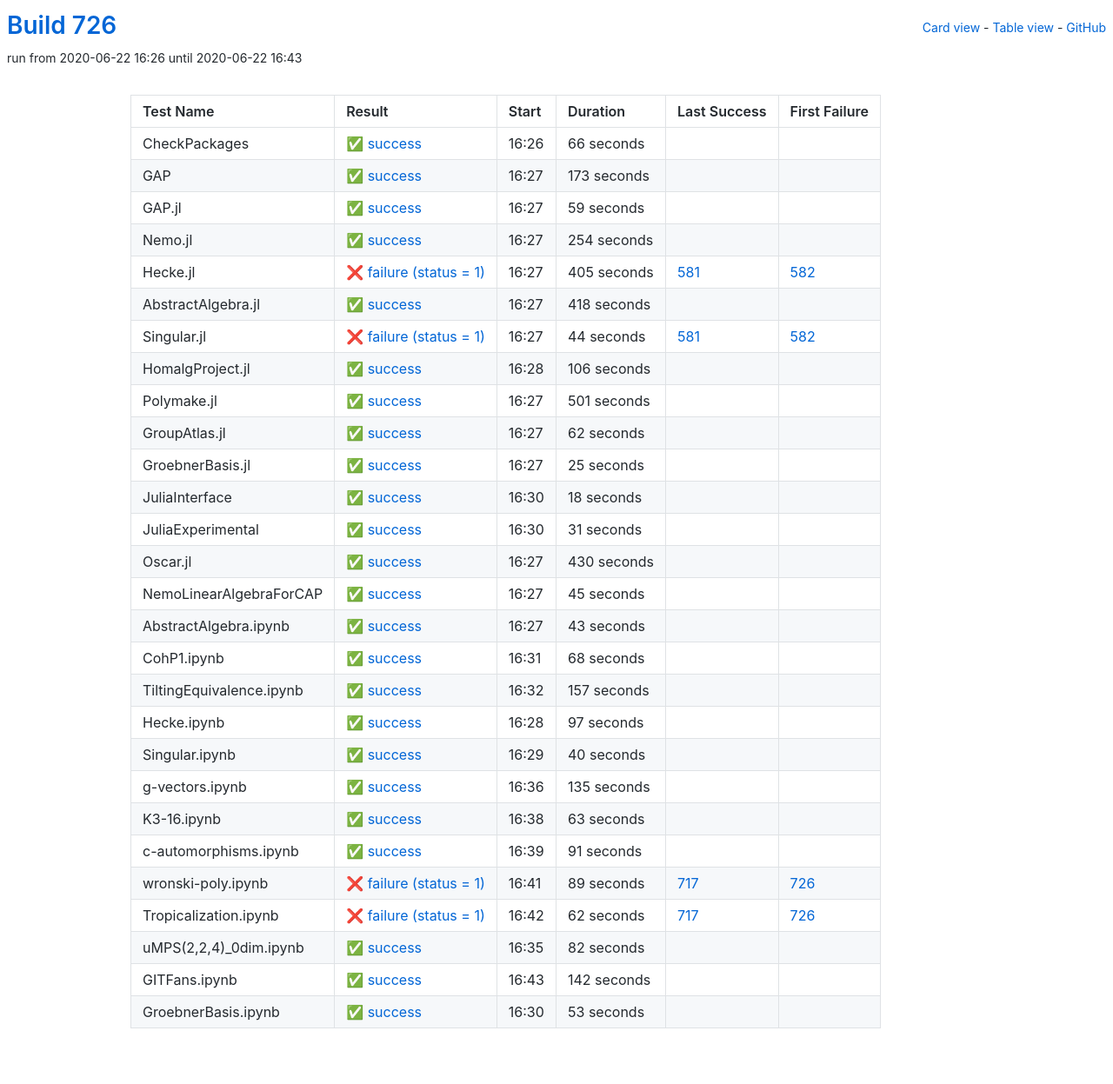
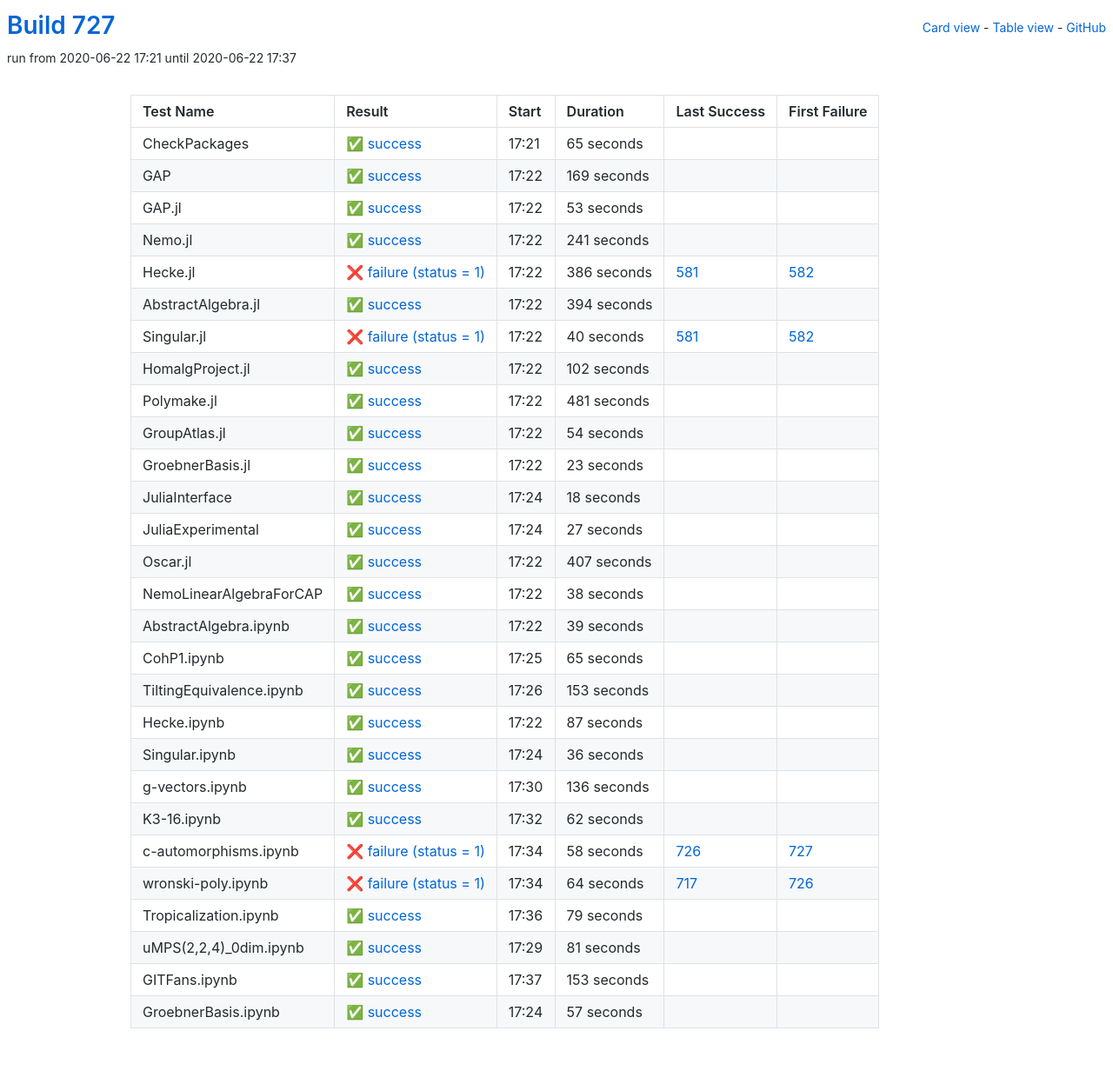
Before and after one commit to oscar-system/oscar-ci-status-1.4, a Jekyll site: the page built from table.html, in a window 1280 px wide. Shown: the whole page at 87% size. Built offline with Jekyll 4.4.1, drawn with Linux system fonts in a browser that asks for light colours.

Commit message:
Build #727

```diff
--- a/_data/ci.yml
+++ b/_data/ci.yml
@@ -1,6 +1,6 @@
 ---
-build: 726
-build_url: https://oscarci.mathematik.uni-kl.de/job/oscar-julia-1.4/726/
+build: 727
+build_url: https://oscarci.mathematik.uni-kl.de/job/oscar-julia-1.4/727/
 job: oscar-julia-1.4
 organization: oscar-system
 repo: oscar-ci-status-1.4
@@ -8,140 +8,140 @@ repourl: https://github.com/oscar-system/oscar-ci-status-1.4
 tests:
 - name: CheckPackages
   id: checkpackages
-  log: https://oscarci.mathematik.uni-kl.de/job/oscar-julia-1.4/726/artifact/logs/build-726/CheckPackages.log
-  start: 2020-06-22 16:26
+  log: https://oscarci.mathematik.uni-kl.de/job/oscar-julia-1.4/727/artifact/logs/build-727/CheckPackages.log
+  start: 2020-06-22 17:21
   success: true
   exitcode: 0
   status: success
-  duration: 66
+  duration: 65
   last_success: false
   last_success_url:
   first_failure: false
   first_failure_url:
 - name: GAP
   id: gap
-  log: https://oscarci.mathematik.uni-kl.de/job/oscar-julia-1.4/726/artifact/logs/build-726/GAP.log
-  start: 2020-06-22 16:27
+  log: https://oscarci.mathematik.uni-kl.de/job/oscar-julia-1.4/727/artifact/logs/build-727/GAP.log
+  start: 2020-06-22 17:22
   success: true
   exitcode: 0
   status: success
-  duration: 173
+  duration: 169
   last_success: false
   last_success_url:
   first_failure: false
   first_failure_url:
 - name: GAP.jl
   id: gap-jl
-  log: https://oscarci.mathematik.uni-kl.de/job/oscar-julia-1.4/726/artifact/logs/build-726/GAP.jl.log
-  start: 2020-06-22 16:27
+  log: https://oscarci.mathematik.uni-kl.de/job/oscar-julia-1.4/727/artifact/logs/build-727/GAP.jl.log
+  start: 2020-06-22 17:22
   success: true
   exitcode: 0
   status: success
-  duration: 59
+  duration: 53
   last_success: false
   last_success_url:
   first_failure: false
   first_failure_url:
 - name: Nemo.jl
   id: nemo-jl
-  log: https://oscarci.mathematik.uni-kl.de/job/oscar-julia-1.4/726/artifact/logs/build-726/Nemo.jl.log
-  start: 2020-06-22 16:27
+  log: https://oscarci.mathematik.uni-kl.de/job/oscar-julia-1.4/727/artifact/logs/build-727/Nemo.jl.log
+  start: 2020-06-22 17:22
   success: true
   exitcode: 0
   status: success
-  duration: 254
+  duration: 241
   last_success: false
   last_success_url:
   first_failure: false
   first_failure_url:
 - name: Hecke.jl
   id: hecke-jl
-  log: https://oscarci.mathematik.uni-kl.de/job/oscar-julia-1.4/726/artifact/logs/build-726/Hecke.jl.log
-  start: 2020-06-22 16:27
+  log: https://oscarci.mathematik.uni-kl.de/job/oscar-julia-1.4/727/artifact/logs/build-727/Hecke.jl.log
+  start: 2020-06-22 17:22
   success: false
   exitcode: 1
   status: failure
-  duration: 405
+  duration: 386
   last_success: 581
   last_success_url: https://oscarci.mathematik.uni-kl.de/job/oscar-julia-1.4/581/
   first_failure: 582
   first_failure_url: https://oscarci.mathematik.uni-kl.de/job/oscar-julia-1.4/582/
 - name: AbstractAlgebra.jl
   id: abstractalgebra-jl
-  log: https://oscarci.mathematik.uni-kl.de/job/oscar-julia-1.4/726/artifact/logs/build-726/AbstractAlgebra.jl.log
-  start: 2020-06-22 16:27
+  log: https://oscarci.mathematik.uni-kl.de/job/oscar-julia-1.4/727/artifact/logs/build-727/AbstractAlgebra.jl.log
+  start: 2020-06-22 17:22
   success: true
   exitcode: 0
   status: success
-  duration: 418
+  duration: 394
   last_success: false
   last_success_url:
   first_failure: false
   first_failure_url:
 - name: Singular.jl
   id: singular-jl
-  log: https://oscarci.mathematik.uni-kl.de/job/oscar-julia-1.4/726/artifact/logs/build-726/Singular.jl.log
-  start: 2020-06-22 16:27
+  log: https://oscarci.mathematik.uni-kl.de/job/oscar-julia-1.4/727/artifact/logs/build-727/Singular.jl.log
+  start: 2020-06-22 17:22
   success: false
   exitcode: 1
   status: failure
-  duration: 44
+  duration: 40
   last_success: 581
   last_success_url: https://oscarci.mathematik.uni-kl.de/job/oscar-julia-1.4/581/
   first_failure: 582
   first_failure_url: https://oscarci.mathematik.uni-kl.de/job/oscar-julia-1.4/582/
 - name: HomalgProject.jl
   id: homalgproject-jl
-  log: https://oscarci.mathematik.uni-kl.de/job/oscar-julia-1.4/726/artifact/logs/build-726/HomalgProject.jl.log
-  start: 2020-06-22 16:28
+  log: https://oscarci.mathematik.uni-kl.de/job/oscar-julia-1.4/727/artifact/logs/build-727/HomalgProject.jl.log
+  start: 2020-06-22 17:22
   success: true
   exitcode: 0
   status: success
-  duration: 106
+  duration: 102
   last_success: false
   last_success_url:
   first_failure: false
   first_failure_url:
 - name: Polymake.jl
   id: polymake-jl
-  log: https://oscarci.mathematik.uni-kl.de/job/oscar-julia-1.4/726/artifact/logs/build-726/Polymake.jl.log
-  start: 2020-06-22 16:27
+  log: https://oscarci.mathematik.uni-kl.de/job/oscar-julia-1.4/727/artifact/logs/build-727/Polymake.jl.log
+  start: 2020-06-22 17:22
   success: true
   exitcode: 0
   status: success
-  duration: 501
+  duration: 481
   last_success: false
   last_success_url:
   first_failure: false
   first_failure_url:
 - name: GroupAtlas.jl
   id: groupatlas-jl
-  log: https://oscarci.mathematik.uni-kl.de/job/oscar-julia-1.4/726/artifact/logs/build-726/GroupAtlas.jl.log
-  start: 2020-06-22 16:27
+  log: https://oscarci.mathematik.uni-kl.de/job/oscar-julia-1.4/727/artifact/logs/build-727/GroupAtlas.jl.log
+  start: 2020-06-22 17:22
   success: true
   exitcode: 0
   status: success
-  duration: 62
+  duration: 54
   last_success: false
   last_success_url:
   first_failure: false
   first_failure_url:
 - name: GroebnerBasis.jl
   id: groebnerbasis-jl
-  log: https://oscarci.mathematik.uni-kl.de/job/oscar-julia-1.4/726/artifact/logs/build-726/GroebnerBasis.jl.log
-  start: 2020-06-22 16:27
+  log: https://oscarci.mathematik.uni-kl.de/job/oscar-julia-1.4/727/artifact/logs/build-727/GroebnerBasis.jl.log
+  start: 2020-06-22 17:22
   success: true
   exitcode: 0
   status: success
-  duration: 25
+  duration: 23
   last_success: false
   last_success_url:
   first_failure: false
   first_failure_url:
 - name: JuliaInterface
   id: juliainterface
-  log: https://oscarci.mathematik.uni-kl.de/job/oscar-julia-1.4/726/artifact/logs/build-726/JuliaInterface.log
-  start: 2020-06-22 16:30
+  log: https://oscarci.mathematik.uni-kl.de/job/oscar-julia-1.4/727/artifact/logs/build-727/JuliaInterface.log
+  start: 2020-06-22 17:24
   success: true
   exitcode: 0
   status: success
@@ -152,192 +152,192 @@ tests:
   first_failure_url:
 - name: JuliaExperimental
   id: juliaexperimental
-  log: https://oscarci.mathematik.uni-kl.de/job/oscar-julia-1.4/726/artifact/logs/build-726/JuliaExperimental.log
-  start: 2020-06-22 16:30
+  log: https://oscarci.mathematik.uni-kl.de/job/oscar-julia-1.4/727/artifact/logs/build-727/JuliaExperimental.log
+  start: 2020-06-22 17:24
   success: true
   exitcode: 0
   status: success
-  duration: 31
+  duration: 27
   last_success: false
   last_success_url:
   first_failure: false
   first_failure_url:
 - name: Oscar.jl
   id: oscar-jl
-  log: https://oscarci.mathematik.uni-kl.de/job/oscar-julia-1.4/726/artifact/logs/build-726/Oscar.jl.log
-  start: 2020-06-22 16:27
+  log: https://oscarci.mathematik.uni-kl.de/job/oscar-julia-1.4/727/artifact/logs/build-727/Oscar.jl.log
+  start: 2020-06-22 17:22
   success: true
   exitcode: 0
   status: success
-  duration: 430
+  duration: 407
   last_success: false
   last_success_url:
   first_failure: false
   first_failure_url:
 - name: NemoLinearAlgebraForCAP
   id: nemolinearalgebraforcap
-  log: https://oscarci.mathematik.uni-kl.de/job/oscar-julia-1.4/726/artifact/logs/build-726/NemoLinearAlgebraForCAP.log
-  start: 2020-06-22 16:27
+  log: https://oscarci.mathematik.uni-kl.de/job/oscar-julia-1.4/727/artifact/logs/build-727/NemoLinearAlgebraForCAP.log
+  start: 2020-06-22 17:22
   success: true
   exitcode: 0
   status: success
-  duration: 45
+  duration: 38
   last_success: false
   last_success_url:
   first_failure: false
   first_failure_url:
 - name: AbstractAlgebra.ipynb
   id: abstractalgebra-ipynb
-  log: https://oscarci.mathematik.uni-kl.de/job/oscar-julia-1.4/726/artifact/logs/build-726/AbstractAlgebra.ipynb.log
-  start: 2020-06-22 16:27
+  log: https://oscarci.mathematik.uni-kl.de/job/oscar-julia-1.4/727/artifact/logs/build-727/AbstractAlgebra.ipynb.log
+  start: 2020-06-22 17:22
   success: true
   exitcode: 0
   status: success
-  duration: 43
+  duration: 39
   last_success: false
   last_success_url:
   first_failure: false
   first_failure_url:
 - name: CohP1.ipynb
   id: cohp1-ipynb
-  log: https://oscarci.mathematik.uni-kl.de/job/oscar-julia-1.4/726/artifact/logs/build-726/CohP1.ipynb.log
-  start: 2020-06-22 16:31
+  log: https://oscarci.mathematik.uni-kl.de/job/oscar-julia-1.4/727/artifact/logs/build-727/CohP1.ipynb.log
+  start: 2020-06-22 17:25
   success: true
   exitcode: 0
   status: success
-  duration: 68
+  duration: 65
   last_success: false
   last_success_url:
   first_failure: false
   first_failure_url:
 - name: TiltingEquivalence.ipynb
   id: tiltingequivalence-ipynb
-  log: https://oscarci.mathematik.uni-kl.de/job/oscar-julia-1.4/726/artifact/logs/build-726/TiltingEquivalence.ipynb.log
-  start: 2020-06-22 16:32
+  log: https://oscarci.mathematik.uni-kl.de/job/oscar-julia-1.4/727/artifact/logs/build-727/TiltingEquivalence.ipynb.log
+  start: 2020-06-22 17:26
   success: true
   exitcode: 0
   status: success
-  duration: 157
+  duration: 153
   last_success: false
   last_success_url:
   first_failure: false
   first_failure_url:
 - name: Hecke.ipynb
   id: hecke-ipynb
-  log: https://oscarci.mathematik.uni-kl.de/job/oscar-julia-1.4/726/artifact/logs/build-726/Hecke.ipynb.log
-  start: 2020-06-22 16:28
+  log: https://oscarci.mathematik.uni-kl.de/job/oscar-julia-1.4/727/artifact/logs/build-727/Hecke.ipynb.log
+  start: 2020-06-22 17:22
   success: true
   exitcode: 0
   status: success
-  duration: 97
+  duration: 87
   last_success: false
   last_success_url:
   first_failure: false
   first_failure_url:
 - name: Singular.ipynb
   id: singular-ipynb
-  log: https://oscarci.mathematik.uni-kl.de/job/oscar-julia-1.4/726/artifact/logs/build-726/Singular.ipynb.log
-  start: 2020-06-22 16:29
+  log: https://oscarci.mathematik.uni-kl.de/job/oscar-julia-1.4/727/artifact/logs/build-727/Singular.ipynb.log
+  start: 2020-06-22 17:24
   success: true
   exitcode: 0
   status: success
-  duration: 40
+  duration: 36
   last_success: false
   last_success_url:
   first_failure: false
   first_failure_url:
 - name: g-vectors.ipynb
   id: g-vectors-ipynb
-  log: https://oscarci.mathematik.uni-kl.de/job/oscar-julia-1.4/726/artifact/logs/build-726/g-vectors.ipynb.log
-  start: 2020-06-22 16:36
+  log: https://oscarci.mathematik.uni-kl.de/job/oscar-julia-1.4/727/artifact/logs/build-727/g-vectors.ipynb.log
+  start: 2020-06-22 17:30
   success: true
   exitcode: 0
   status: success
-  duration: 135
+  duration: 136
   last_success: false
   last_success_url:
   first_failure: false
   first_failure_url:
 - name: K3-16.ipynb
   id: k3-16-ipynb
-  log: https://oscarci.mathematik.uni-kl.de/job/oscar-julia-1.4/726/artifact/logs/build-726/K3-16.ipynb.log
-  start: 2020-06-22 16:38
+  log: https://oscarci.mathematik.uni-kl.de/job/oscar-julia-1.4/727/artifact/logs/build-727/K3-16.ipynb.log
+  start: 2020-06-22 17:32
   success: true
   exitcode: 0
   status: success
-  duration: 63
+  duration: 62
   last_success: false
   last_success_url:
   first_failure: false
   first_failure_url:
 - name: c-automorphisms.ipynb
   id: c-automorphisms-ipynb
-  log: https://oscarci.mathematik.uni-kl.de/job/oscar-julia-1.4/726/artifact/logs/build-726/c-automorphisms.ipynb.log
-  start: 2020-06-22 16:39
-  success: true
-  exitcode: 0
-  status: success
-  duration: 91
-  last_success: false
-  last_success_url:
-  first_failure: false
-  first_failure_url:
-- name: wronski-poly.ipynb
-  id: wronski-poly-ipynb
-  log: https://oscarci.mathematik.uni-kl.de/job/oscar-julia-1.4/726/artifact/logs/build-726/wronski-poly.ipynb.log
-  start: 2020-06-22 16:41
+  log: https://oscarci.mathematik.uni-kl.de/job/oscar-julia-1.4/727/artifact/logs/build-727/c-automorphisms.ipynb.log
+  start: 2020-06-22 17:34
   success: false
   exitcode: 1
   status: failure
-  duration: 89
+  duration: 58
+  last_success: 726
+  last_success_url: https://oscarci.mathematik.uni-kl.de/job/oscar-julia-1.4/726/
+  first_failure: 727
+  first_failure_url: https://oscarci.mathematik.uni-kl.de/job/oscar-julia-1.4/727/
+- name: wronski-poly.ipynb
+  id: wronski-poly-ipynb
+  log: https://oscarci.mathematik.uni-kl.de/job/oscar-julia-1.4/727/artifact/logs/build-727/wronski-poly.ipynb.log
+  start: 2020-06-22 17:34
+  success: false
+  exitcode: 1
+  status: failure
+  duration: 64
   last_success: 717
   last_success_url: https://oscarci.mathematik.uni-kl.de/job/oscar-julia-1.4/717/
   first_failure: 726
   first_failure_url: https://oscarci.mathematik.uni-kl.de/job/oscar-julia-1.4/726/
 - name: Tropicalization.ipynb
   id: tropicalization-ipynb
-  log: https://oscarci.mathematik.uni-kl.de/job/oscar-julia-1.4/726/artifact/logs/build-726/Tropicalization.ipynb.log
-  start: 2020-06-22 16:42
-  success: false
-  exitcode: 1
-  status: failure
-  duration: 62
-  last_success: 717
-  last_success_url: https://oscarci.mathematik.uni-kl.de/job/oscar-julia-1.4/717/
-  first_failure: 726
-  first_failure_url: https://oscarci.mathematik.uni-kl.de/job/oscar-julia-1.4/726/
-- name: uMPS(2,2,4)_0dim.ipynb
-  id: umps-2-2-4-0dim-ipynb
-  log: https://oscarci.mathematik.uni-kl.de/job/oscar-julia-1.4/726/artifact/logs/build-726/uMPS-2-2-4-_0dim.ipynb.log
-  start: 2020-06-22 16:35
+  log: https://oscarci.mathematik.uni-kl.de/job/oscar-julia-1.4/727/artifact/logs/build-727/Tropicalization.ipynb.log
+  start: 2020-06-22 17:36
   success: true
   exitcode: 0
   status: success
-  duration: 82
+  duration: 79
+  last_success: false
+  last_success_url:
+  first_failure: false
+  first_failure_url:
+- name: uMPS(2,2,4)_0dim.ipynb
+  id: umps-2-2-4-0dim-ipynb
+  log: https://oscarci.mathematik.uni-kl.de/job/oscar-julia-1.4/727/artifact/logs/build-727/uMPS-2-2-4-_0dim.ipynb.log
+  start: 2020-06-22 17:29
+  success: true
+  exitcode: 0
+  status: success
+  duration: 81
   last_success: false
   last_success_url:
   first_failure: false
   first_failure_url:
 - name: GITFans.ipynb
   id: gitfans-ipynb
-  log: https://oscarci.mathematik.uni-kl.de/job/oscar-julia-1.4/726/artifact/logs/build-726/GITFans.ipynb.log
-  start: 2020-06-22 16:43
+  log: https://oscarci.mathematik.uni-kl.de/job/oscar-julia-1.4/727/artifact/logs/build-727/GITFans.ipynb.log
+  start: 2020-06-22 17:37
   success: true
   exitcode: 0
   status: success
-  duration: 142
+  duration: 153
   last_success: false
   last_success_url:
   first_failure: false
   first_failure_url:
 - name: GroebnerBasis.ipynb
   id: groebnerbasis-ipynb
-  log: https://oscarci.mathematik.uni-kl.de/job/oscar-julia-1.4/726/artifact/logs/build-726/GroebnerBasis.ipynb.log
-  start: 2020-06-22 16:30
+  log: https://oscarci.mathematik.uni-kl.de/job/oscar-julia-1.4/727/artifact/logs/build-727/GroebnerBasis.ipynb.log
+  start: 2020-06-22 17:24
   success: true
   exitcode: 0
   status: success
-  duration: 53
+  duration: 57
   last_success: false
   last_success_url:
   first_failure: false
```
Also changed, not shown: README.md.
